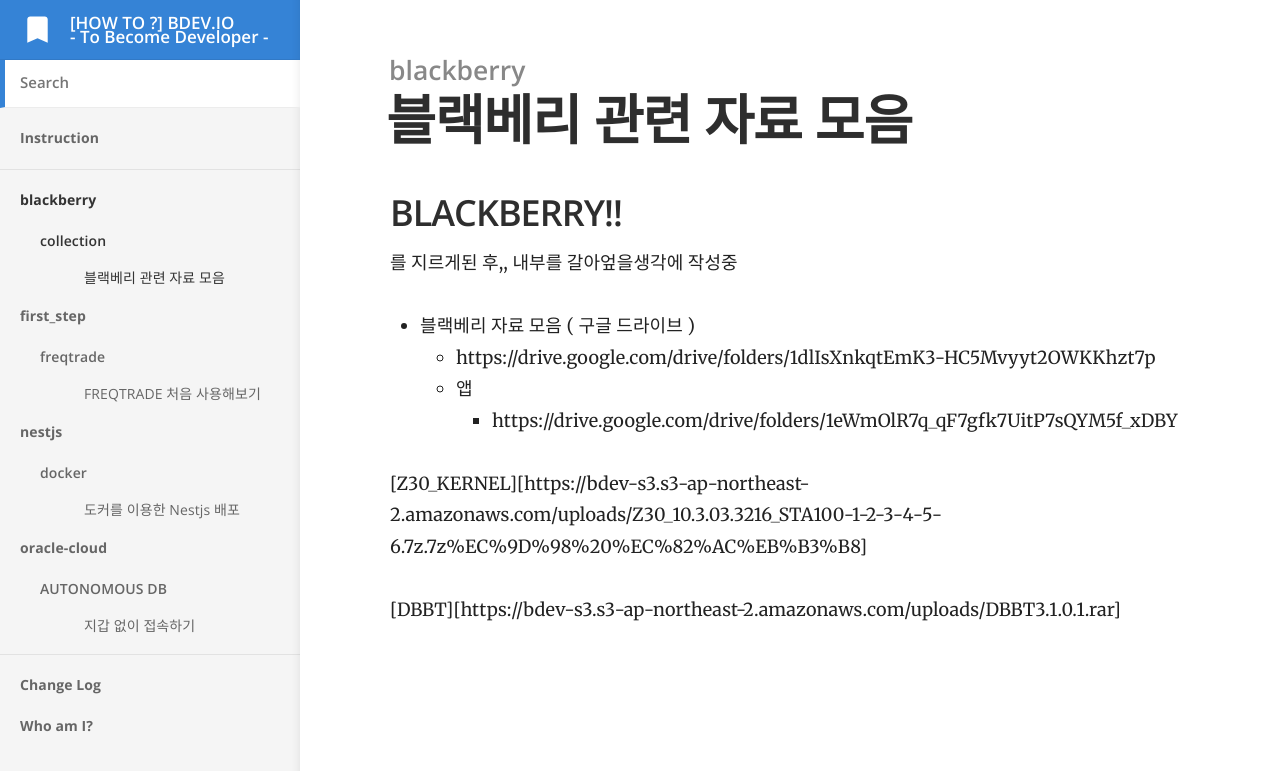
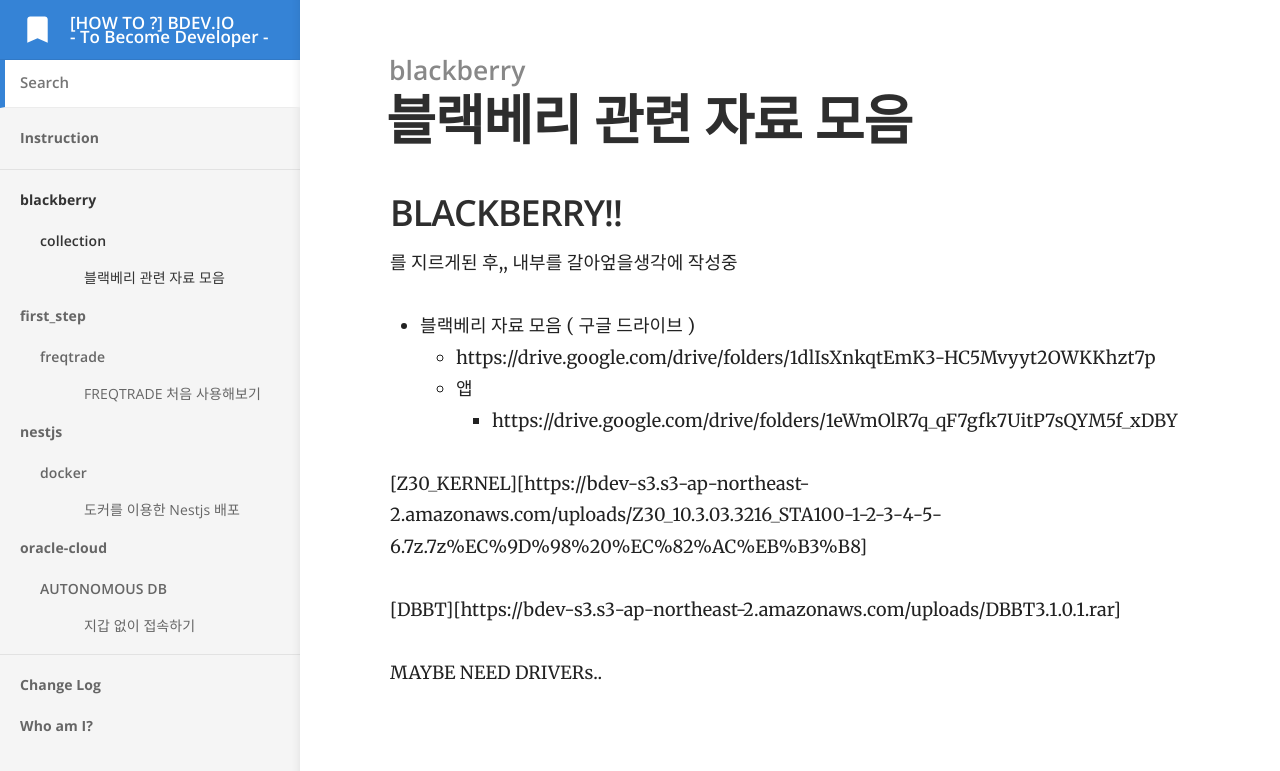
Before and after one commit to shellcodesniper/how_to_series, a Jekyll site: the page built from _docs/blackberry/collection/collection.md, in a window 1280 px wide. Shown: the top 771 px of the page. Built offline with Jekyll 4.4.1, drawn with Linux system fonts in a browser that asks for light colours.

Commit message:
feat: blackberry

```diff
--- a/_docs/blackberry/collection/collection.md
+++ b/_docs/blackberry/collection/collection.md
@@ -29,3 +29,5 @@ id: 6
 [Z30_KERNEL][https://bdev-s3.s3-ap-northeast-2.amazonaws.com/uploads/Z30_10.3.03.3216_STA100-1-2-3-4-5-6.7z.7z%EC%9D%98%20%EC%82%AC%EB%B3%B8]
 
 [DBBT][https://bdev-s3.s3-ap-northeast-2.amazonaws.com/uploads/DBBT3.1.0.1.rar]
+
+MAYBE NEED DRIVERs..
```
